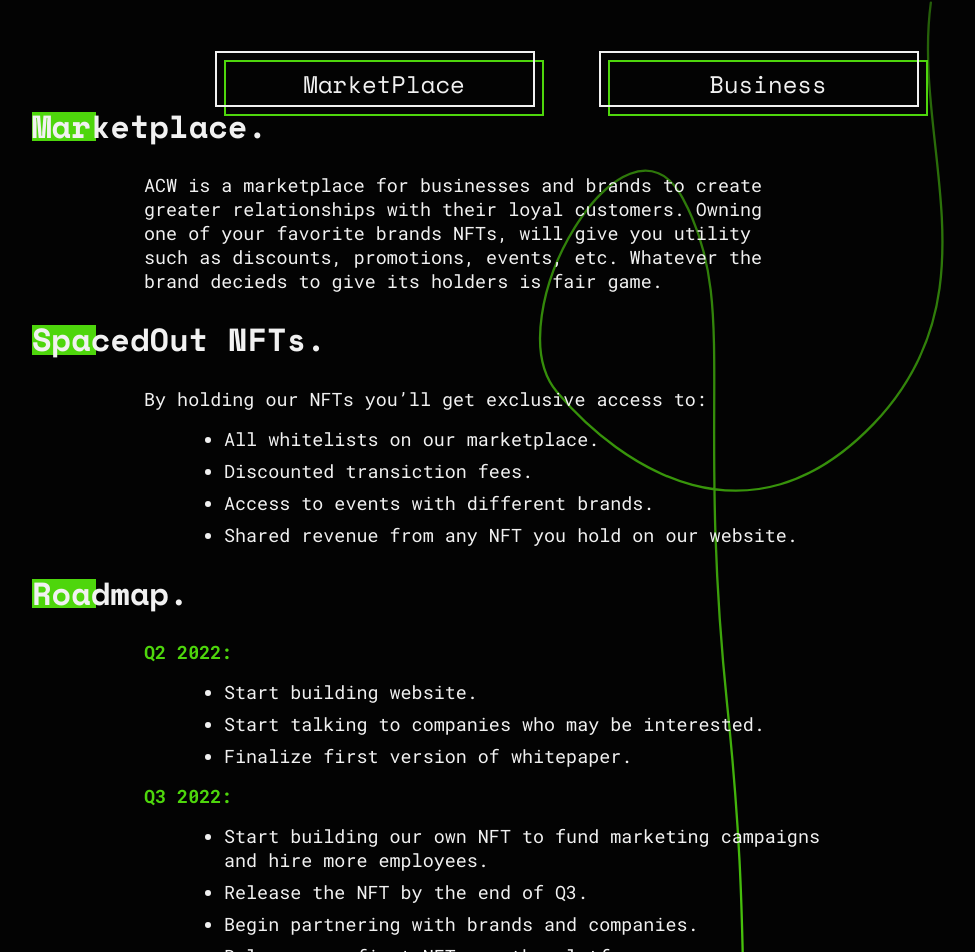
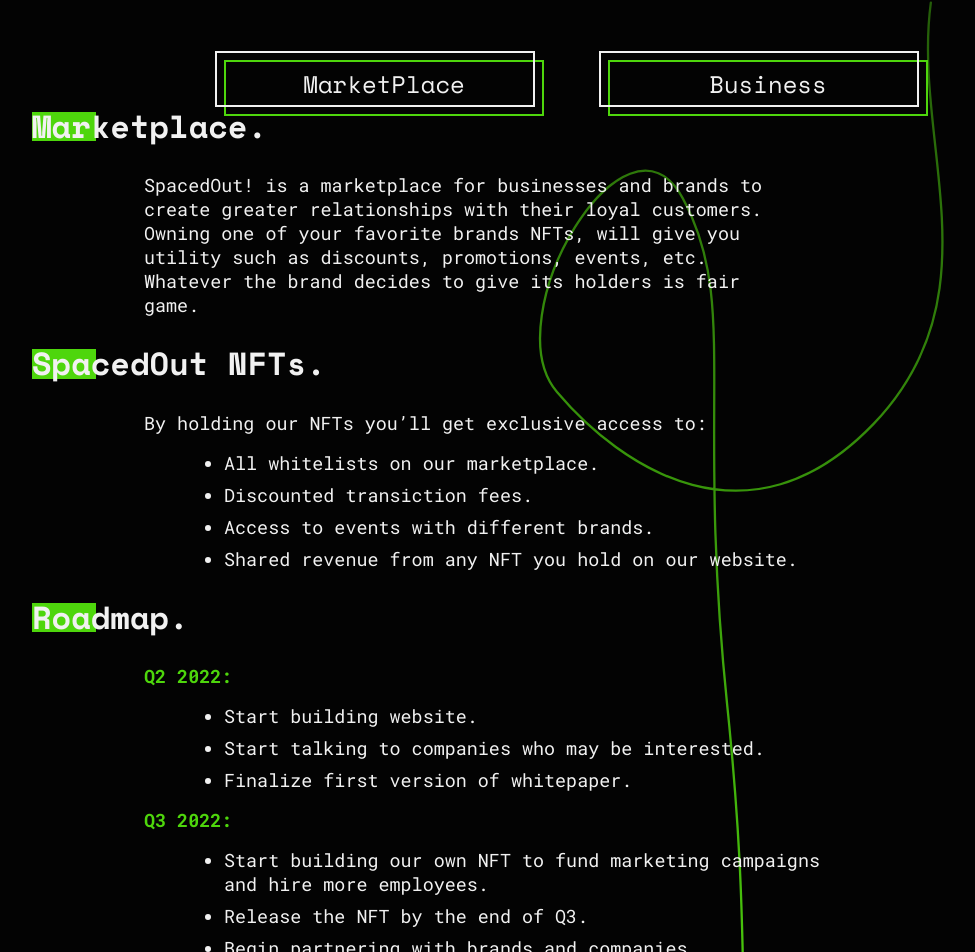
Before and after one commit to lbianlbian/SpacedOut-metaverseHackathon, a React (Create React App) app in the folder frontend/: page / in a window 1280 px wide. Shown: the part 799-1751 px from the top of the page, without its empty margins (96-1071 px from the left). Built offline with nearby package versions, Linux system fonts and the light colour scheme.

Commit message:
text errors

```diff
--- a/frontend/src/components/MarketLaunchpad/Launchpad.jsx
+++ b/frontend/src/components/MarketLaunchpad/Launchpad.jsx
@@ -28,7 +28,7 @@
             Gucci is an Italian high-end luxury fashion house based in Florence,
             Italy. Its product lines include handbags, ready-to-wear, footwear,
             and accessories, makeup, fragrances, and home decoration. These NFTs
-            will provide discounts on different categories of products.
+            will provide access to special Gucci events.
           </p>
           <div
             className="mint-btn"
--- a/frontend/src/components/MarketLaunchpad/Marketplace.jsx
+++ b/frontend/src/components/MarketLaunchpad/Marketplace.jsx
@@ -14,8 +14,8 @@
           <div className="tile-img" id="img1"></div>
           <div className="market-tile-body">
             <h4>Spotify Voucher.</h4>
-            <h4>23.56 SOL</h4>
-            <p className="utility">Benifit: Get free premium for 1 year.</p>
+            <h4>00.00 SOL</h4>
+            <p className="utility">Benefit: Get free premium for 1 year.</p>
             <div
               className="mint-btn"
               onClick={() =>
@@ -33,10 +33,8 @@
           <div className="tile-img" id="img2"></div>
           <div className="market-tile-body">
             <h4>Razer Voucher.</h4>
-            <h4>50.45 SOL</h4>
-            <p className="utility">
-              Benifit: Get a free Razor mouse and deskpad.
-            </p>
+            <h4>00.00 SOL</h4>
+            <p className="utility">Benefit: Get 5% off on all products.</p>
             <div
               className="mint-btn"
               onClick={() =>
--- a/frontend/src/pages/LandingPage/LandingPage.jsx
+++ b/frontend/src/pages/LandingPage/LandingPage.jsx
@@ -45,11 +45,11 @@
       <div className="timeline-sect">
         <h3 className="about-first">Marketplace.</h3>
         <p className="about-body">
-          ACW is a marketplace for businesses and brands to create greater
-          relationships with their loyal customers. Owning one of your favorite
-          brands NFTs, will give you utility such as discounts, promotions,
-          events, etc. Whatever the brand decieds to give its holders is fair
-          game.
+          SpacedOut! is a marketplace for businesses and brands to create
+          greater relationships with their loyal customers. Owning one of your
+          favorite brands NFTs, will give you utility such as discounts,
+          promotions, events, etc. Whatever the brand decides to give its
+          holders is fair game.
         </p>
         <h3 className="about-second">SpacedOut NFTs.</h3>
         <p className="about-body">
```
